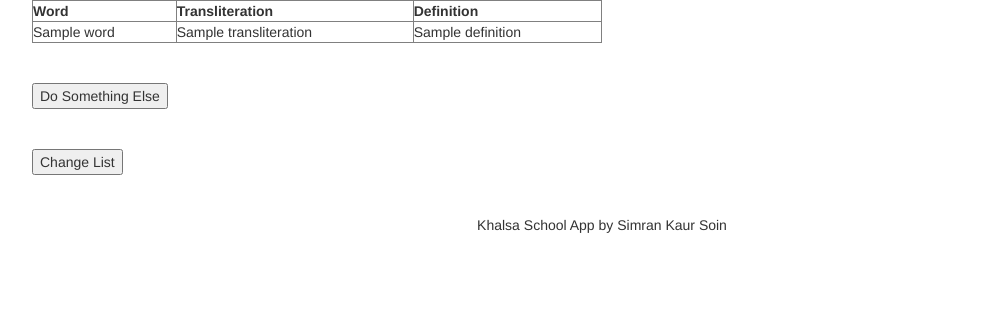
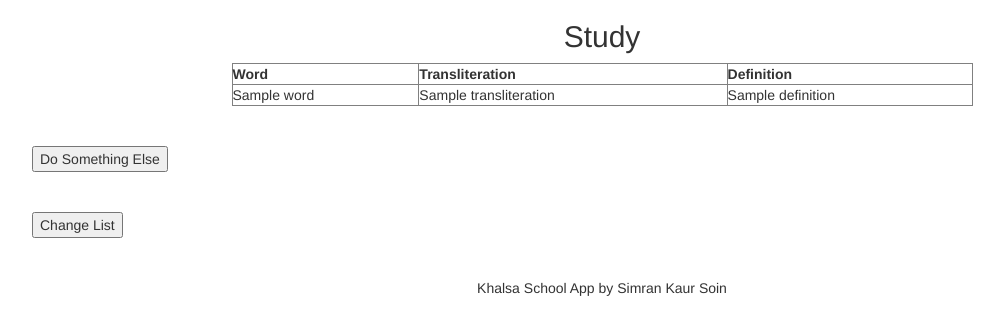
Before and after one commit to simrankaursoin/GurmukhiWordTest, a Flask app: page /study in a window 1280 px wide. Shown: the top 335 px of the page, without its empty margins (38-1042 px from the left). Run offline with Flask 2, Linux system fonts and the light colour scheme; a database or web service that is not in the repository returns one stand-in record (values such as "Sample title"); some libraries are stand-ins or nearby versions.

Commit message:
Add study function

```diff
--- a/app.py
+++ b/app.py
@@ -49,12 +49,15 @@ def set_session():
         #these lists allow for easier access and editing based on user progress
         return redirect(url_for("choose_function"), 303)
 
+
 @app.route("/study", methods=["GET", "POST"])
 def study():
     global name_of_collection
     all_words=[]
+    #sets all_words equal to a list that contains each document for the given vocab list
     for item in db[name_of_collection].find():
         all_words.append(item)
+    #study.html then makes a table for the user to study the vocabulary list from.
     return render_template("study.html", all_words=all_words)
 
 @app.route("/choose_function", methods=["GET", "POST"])
@@ -123,8 +126,6 @@ def quiz():
             list_of_options = [correct_definition, wrong_one, wrong_two, wrong_three]
             return render_template("question.html", correct_word = correct_word, list_of_options = list_of_options)
         else:
-            print(request.form.get("options"))
-            print(correct_definition)
             full_document = db[name_of_collection].find_one({"word":correct_word})
             quote_ggs= full_document["quote_ggs"]
             correct_transliteration= full_document["transliteration"]
@@ -136,11 +137,11 @@ def quiz():
 @app.route("/progress",methods=["GET"])
 def progress():
     #check what list they're on using session
-    #if the user has answered less than one word from the list (in userdata), print("Not enough data to provide progress summary)
+    #if the user has answered less than one word from the list (in userdata),("Not enough data to provide progress summary)
     #else: provide percent accuracy for each word in the list
     #alternatively, list the 3 words theyre doing worst on
     return "Get request made"
-
+'''
 @app.route("/login",methods=["GET","POST"])
 def login():
     #some_uuid = ____
@@ -153,7 +154,7 @@ def login():
     #db.userdata.insert_one(new_doc)
     #return render_template("homepage.html")
     return "Get request"
-'''
+
 if __name__ == "__main__":
     #turn off this debugging stuff before production
     app.config['PROPAGATE_EXCEPTIONS'] = True
--- a/templates/study.html
+++ b/templates/study.html
@@ -3,7 +3,9 @@
 
 {% block content %}
 <body>
-<table style="width:50%" border="1">
+<h2> <center> Study </center> </h2>
+<center>
+<table style="width:65%" border="1">
   <tr>
     <th>Word</th>
     <th>Transliteration</th>
@@ -17,6 +19,7 @@
   </tr>
   {% endfor %}
 </table>
+</center>
 <br> </br>
 <form action="/choose_function" method="get">
 <input type="submit" value="Do Something Else">
```
